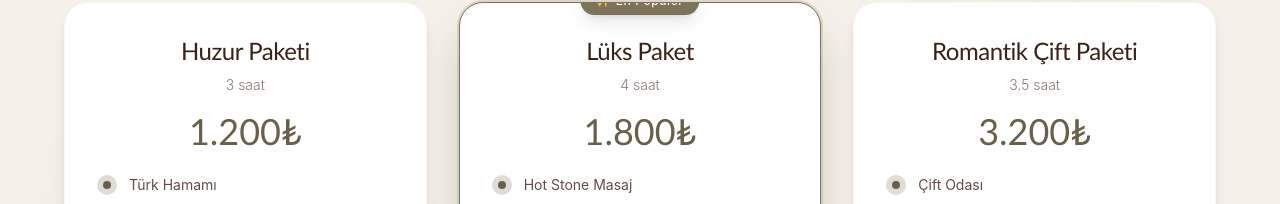
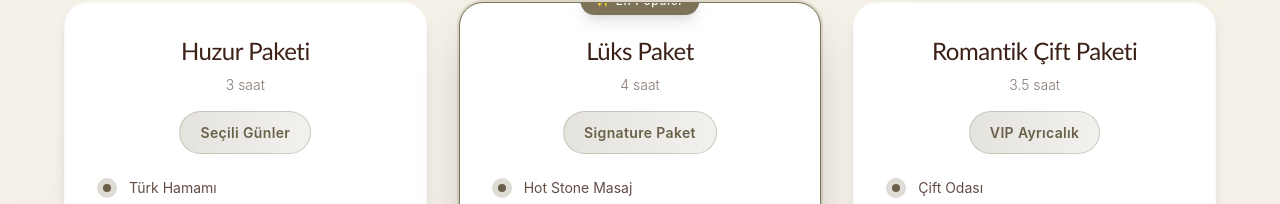
Before and after one commit to Vi303832/Luminya, a React (Vite) app: page /services in a window 1280 px wide. Shown: the part 356-560 px from the top of the page. Built offline with nearby package versions, Linux system fonts and the light colour scheme; no server answers.

Commit message:
Bazı düzenlemeler

```diff
--- a/src/components/Header.jsx
+++ b/src/components/Header.jsx
@@ -43,34 +43,35 @@ const Navbar = ({ onOpenBottomSheet }) => {
   };
 
   // Revised: Navigate to home then scroll to specific section from href
-  const handleNavClick = (href, type) => {
+  const handleNavClick = (e, href, type) => {
     setIsOpen(false);
+
     if (type === "link") {
-      // Regular link navigation (like "Anasayfa")
-      if (href === "/") {
-        // Going to home, scroll to top
-        if (location.pathname === "/") {
-          window.scrollTo({ top: 0, behavior: "smooth" });
-        } else {
-          navigate("/");
-        }
-      }
+      // Regular link navigation - let React Router handle it normally
+      // Don't prevent default, let Link component work naturally
+      return;
     } else if (type === "hero-scroll") {
+      // Prevent default only for scroll links
+      e.preventDefault();
+
       // Extract the hash from href (e.g., "/#hero" -> "#hero", "/#locations" -> "#locations")
       const hash = href.includes("#") ? href.split("#")[1] : "hero";
       const targetHash = `#${hash}`;
 
       if (location.pathname === "/") {
         // Already home, scroll to target section
-        scrollToHash(targetHash);
+        setTimeout(() => {
+          scrollToHash(targetHash);
+        }, 100); // Small delay to ensure mobile menu closes first
       } else {
-        // Go to home first, then scroll to target section after 1 second
+        // Go to home first, then scroll to target section
         navigate("/");
         setTimeout(() => {
           scrollToHash(targetHash);
         }, 500);
       }
     } else if (type === "scroll") {
+      e.preventDefault();
       if (location.pathname === "/") {
         // On home, scroll immediately
         scrollToHash(href.replace("/", ""));
@@ -78,6 +79,7 @@ const Navbar = ({ onOpenBottomSheet }) => {
         navigate(`/${href.split("#")[1] ? "" : href}`);
       }
     } else if (type === "contact") {
+      e.preventDefault();
       if (location.pathname === "/") {
         // Already home, scroll instantly to contact
         scrollToHash(href.replace("/", ""));
@@ -104,7 +106,7 @@ const Navbar = ({ onOpenBottomSheet }) => {
     >
       <nav className="container mx-auto px-3 sm:px-6 flex items-center justify-between max-w-7xl">
         {/* Logo */}
-        <Link to="/" onClick={() => handleNavClick("/", "link")} className="shrink-0">
+        <Link to="/" onClick={(e) => handleNavClick(e, "/", "link")} className="shrink-0">
           <motion.div
             className="flex items-center gap-2 sm:gap-3"
             whileHover={{ scale: 1.02 }}
@@ -124,7 +126,7 @@ const Navbar = ({ onOpenBottomSheet }) => {
         {/* Desktop Navigation */}
         <div className="hidden lg:flex items-center gap-4 xl:gap-8">
           {navLinks.map((link, index) => (
-            <Link key={link.name} to={link.href} onClick={() => handleNavClick(link.href, link.type)}>
+            <Link key={link.name} to={link.href} onClick={(e) => handleNavClick(e, link.href, link.type)}>
               <motion.div
                 initial={{ opacity: 0, y: -20 }}
                 animate={{ opacity: 1, y: 0 }}
@@ -197,7 +199,7 @@ const Navbar = ({ onOpenBottomSheet }) => {
                 <Link
                   key={link.name}
                   to={link.href}
-                  onClick={() => handleNavClick(link.href, link.type)}
+                  onClick={(e) => handleNavClick(e, link.href, link.type)}
                 >
                   <motion.div
                     initial={{ opacity: 0, x: -20 }}
--- a/src/pages/Services.jsx
+++ b/src/pages/Services.jsx
@@ -73,21 +73,21 @@ const packages = [
   {
     name: "Huzur Paketi",
     duration: "3 saat",
-    price: "1.200₺",
+    badge: "Seçili Günler",
     services: ["Türk Hamamı", "Aroma Terapi", "Cilt Bakımı", "İkramlar"],
     popular: false
   },
   {
     name: "Lüks Paket",
     duration: "4 saat",
-    price: "1.800₺",
+    badge: "Signature Paket",
     services: ["Hot Stone Masaj", "Thai Masaj", "Cilt Bakımı", "Özel Yemek", "VIP Oda"],
     popular: true
   },
   {
     name: "Romantik Çift Paketi",
     duration: "3.5 saat",
-    price: "3.200₺",
+    badge: "VIP Ayrıcalık",
     services: ["Çift Odası", "Aromaterapi", "Şampanya & İkramlar", "Özel Havuz", "Masaj Seansı"],
     popular: false
   }
@@ -181,9 +181,15 @@ const Services = ({ onOpenBottomSheet }) => {
                     {pkg.name}
                   </motion.h3>
                   <div className="text-espresso/60 text-sm mb-4 font-light">{pkg.duration}</div>
-                  <div className="font-heading text-4xl font-bold text-olive-dark">
-                    {pkg.price}
-                  </div>
+                  <motion.div
+                    className="inline-block px-5 py-2 bg-linear-to-r from-olive/20 to-olive/10 rounded-full border border-olive/30 backdrop-blur-sm"
+                    whileHover={{ scale: 1.05 }}
+                    transition={{ duration: 0.2 }}
+                  >
+                    <span className="text-olive-dark font-semibold text-sm tracking-wide">
+                      {pkg.badge}
+                    </span>
+                  </motion.div>
                 </div>
 
                 <div className="space-y-3 mb-6 relative">
```
Also changed, not shown: 1 other file (tests, documents, lock files or other folders).
